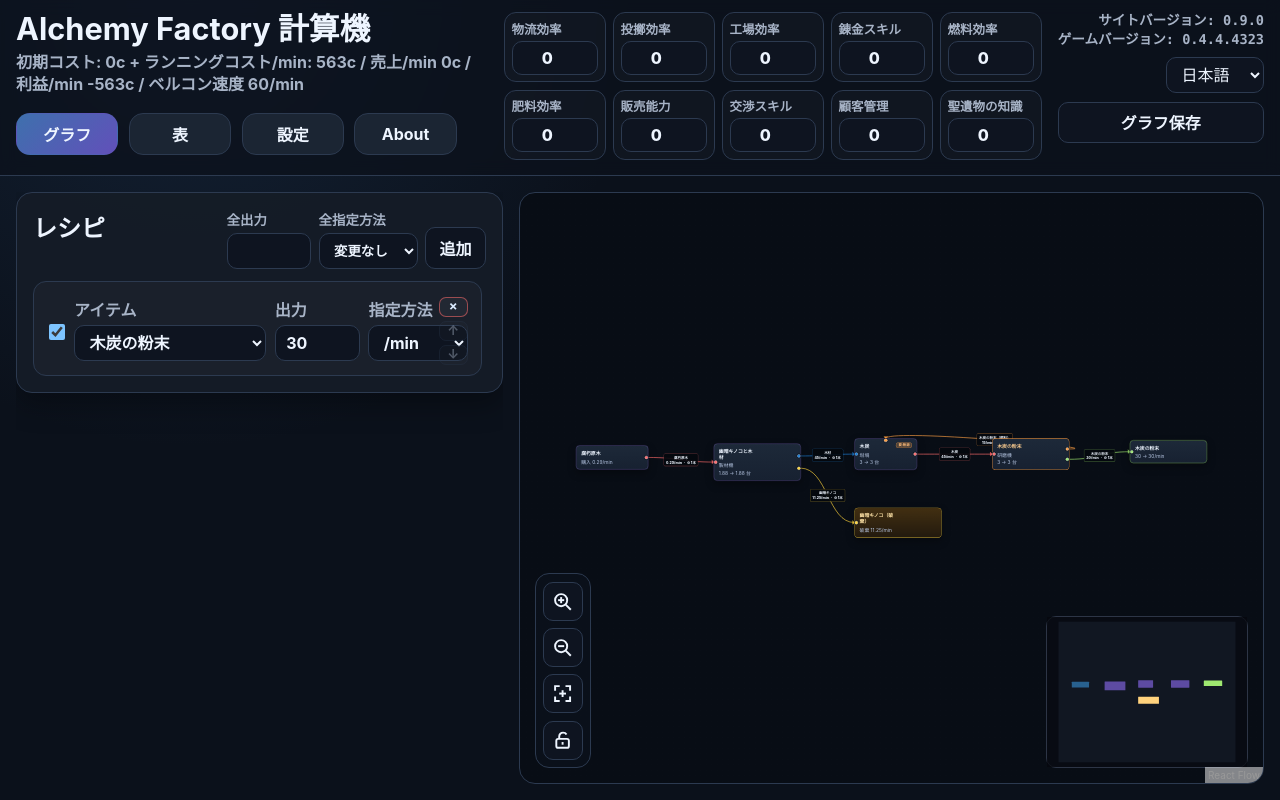
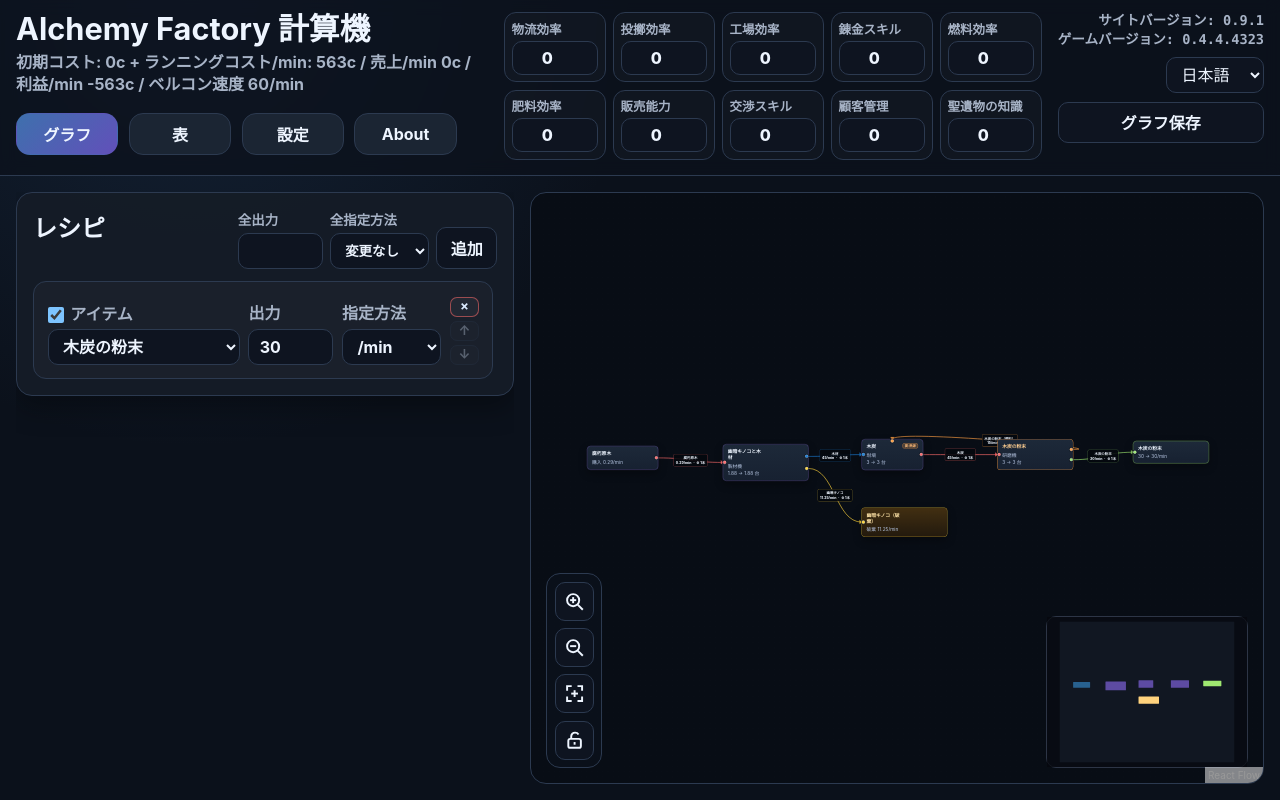
Before and after one commit to spaltfcy/alchemyfactory-calculator, a React (Vite) app: page / in a window 1280 px wide. Built offline with nearby package versions, Linux system fonts and the light colour scheme.

Commit message:
v0.9.1 Fix target editor layout and verification coverage

```diff
--- a/package.json
+++ b/package.json
@@ -1,6 +1,6 @@
 {
   "name": "alchemyfactory-calculator",
-  "version": "0.9.0",
+  "version": "0.9.1",
   "private": true,
   "type": "module",
   "scripts": {
--- a/src/App.tsx
+++ b/src/App.tsx
@@ -18,7 +18,7 @@ import { formatCopper, formatNumber } from './utils/format';
 import { getMachinePreferences } from './data/machinePreferences';
 import { getParadoxSettings, isParadoxableItem } from './data/paradox';
 
-const APP_VERSION = '0.9.0';
+const APP_VERSION = '0.9.1';
 const GAME_VERSION = '0.4.4.4323';
 
 type RuntimeFlags = {
--- a/src/components/DebugTab.tsx
+++ b/src/components/DebugTab.tsx
@@ -530,7 +530,7 @@ export function DebugTab({ lang, state, setState, appVersion, gameVersion, userM
     const enrichedDebugLog = {
       appVersion,
       gameVersion,
-      debugSchemaVersion: 23,
+      debugSchemaVersion: 24,
       calculationStatus: resultWithDebugStatus.calculationStatus ?? ignoredDebugCalculationStatus ?? 'ok',
       errorSummaries: normalizedErrorSummaries,
       ...debugLogBody,
@@ -664,7 +664,7 @@ export function DebugTab({ lang, state, setState, appVersion, gameVersion, userM
     return {
       appVersion,
       gameVersion,
-      debugSchemaVersion: 23,
+      debugSchemaVersion: 24,
       status: args.status,
       phase: args.phase,
       code: args.code,
@@ -1153,7 +1153,7 @@ export function DebugTab({ lang, state, setState, appVersion, gameVersion, userM
     const summary = {
       appVersion,
       gameVersion,
-      debugSchemaVersion: 23,
+      debugSchemaVersion: 24,
       batchId,
       sourceZip: fileInfo(file),
       createdAt: new Date().toISOString(),
--- a/src/components/TargetEditor.tsx
+++ b/src/components/TargetEditor.tsx
@@ -258,16 +258,17 @@ export function TargetEditor({ lang, targets, targetDefaults, onChange, onFocusG
             onDrop={(event) => onDrop(event, target.id)}
             onDoubleClick={() => onFocusGraphNode?.(targetRecipeNodeId(target))}
           >
-            <label className="target-enabled-checkbox" title={enabledLabel} aria-label={enabledLabel} onDoubleClick={(event) => event.stopPropagation()}>
-              <input
-                type="checkbox"
-                checked={target.enabled ?? true}
-                onChange={(event: ChangeEvent<HTMLInputElement>) => updateTarget(target.id, { enabled: event.target.checked })}
-              />
-            </label>
-
             <label className="target-field target-item-field" onDoubleClick={(event) => event.stopPropagation()}>
-              <span>{itemLabel}</span>
+              <span className="target-item-heading">
+                <span className="target-enabled-checkbox" title={enabledLabel} aria-label={enabledLabel} onDoubleClick={(event) => event.stopPropagation()}>
+                  <input
+                    type="checkbox"
+                    checked={target.enabled ?? true}
+                    onChange={(event: ChangeEvent<HTMLInputElement>) => updateTarget(target.id, { enabled: event.target.checked })}
+                  />
+                </span>
+                <span>{itemLabel}</span>
+              </span>
               <select
                 value={target.outputItemId}
                 onChange={(event: ChangeEvent<HTMLSelectElement>) =>
--- a/src/styles.css
+++ b/src/styles.css
@@ -1766,3 +1766,70 @@ a {
     grid-template-columns: 1fr;
   }
 }
+
+
+/* v0.9.1: target editor layout fix */
+/*
+ * The v0.9.0 target card temporarily placed the enable checkbox as its own grid cell
+ * and kept the action buttons absolute-positioned. That made the checkbox look like it
+ * belonged to the input row and caused ×/↑/↓ to overlap. In v0.9.1 the checkbox is
+ * part of the item label and action buttons are normal layout content.
+ */
+.target-card {
+  grid-template-columns: var(--target-item-width) var(--target-value-width) var(--target-mode-width) max-content;
+  align-items: end;
+  column-gap: var(--target-gap);
+  padding-right: var(--target-card-padding-x);
+}
+
+.target-item-heading {
+  display: inline-flex;
+  align-items: center;
+  gap: 0.42rem;
+  min-height: 1.2rem;
+  line-height: 1.2;
+}
+
+.target-enabled-checkbox {
+  display: inline-flex;
+  align-items: center;
+  justify-content: center;
+  align-self: auto;
+  justify-self: auto;
+  padding-top: 0;
+  line-height: 1;
+}
+
+.target-enabled-checkbox input {
+  width: 1rem;
+  height: 1rem;
+  margin: 0;
+  accent-color: var(--accent);
+}
+
+.target-card-actions {
+  position: static;
+  display: flex;
+  gap: 0.25rem;
+  align-items: end;
+  justify-content: flex-start;
+  min-width: max-content;
+  padding-bottom: 0;
+}
+
+.target-card-actions .target-remove,
+.target-card .target-remove {
+  position: static;
+}
+
+.target-card-actions button,
+.target-card-actions .target-remove,
+.target-card-actions .target-order-button {
+  flex: 0 0 auto;
+}
+
+@media (max-width: 56rem) {
+  .target-card {
+    grid-template-columns: minmax(0, 1fr) var(--target-value-width) var(--target-mode-width) max-content;
+  }
+}
```
